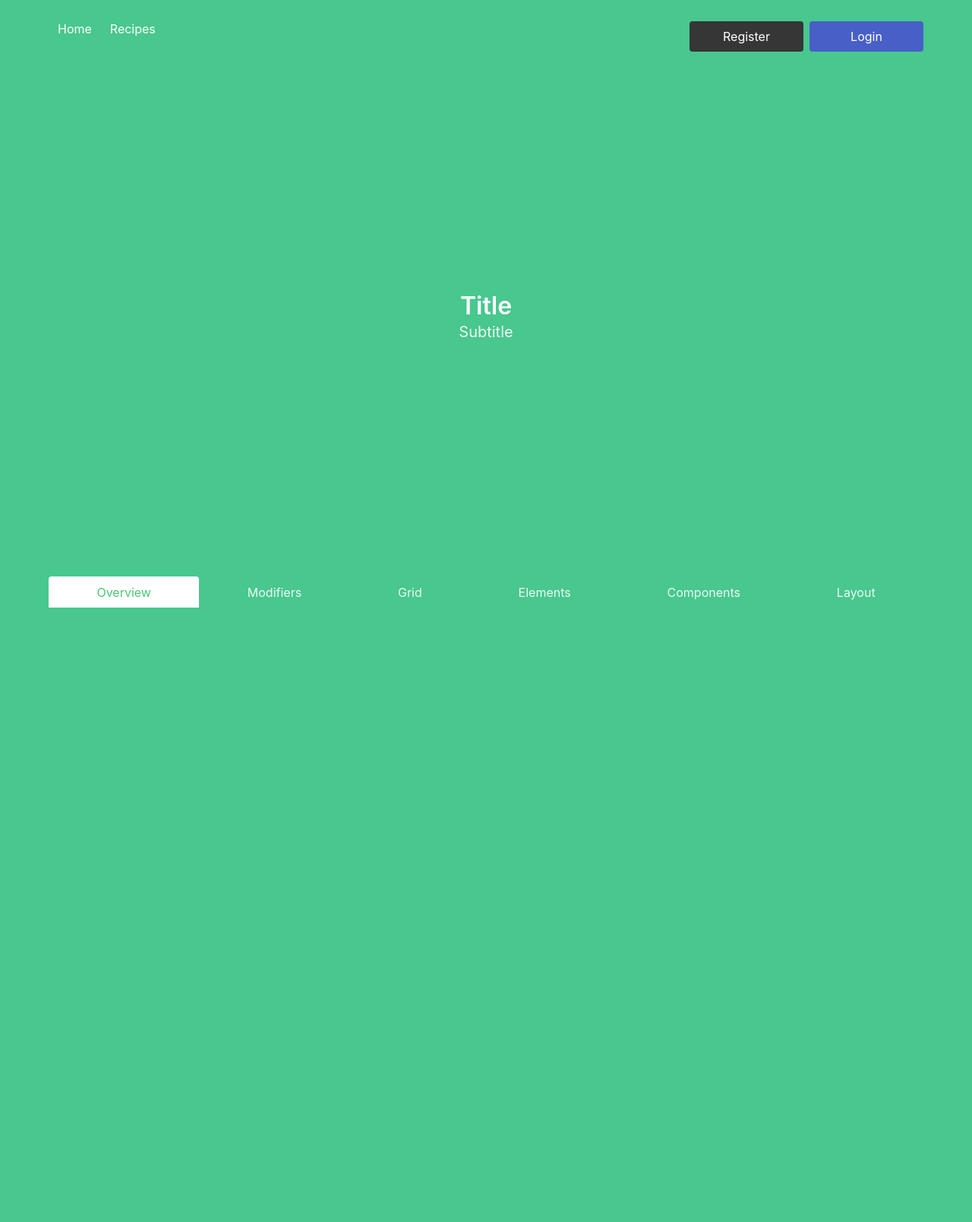
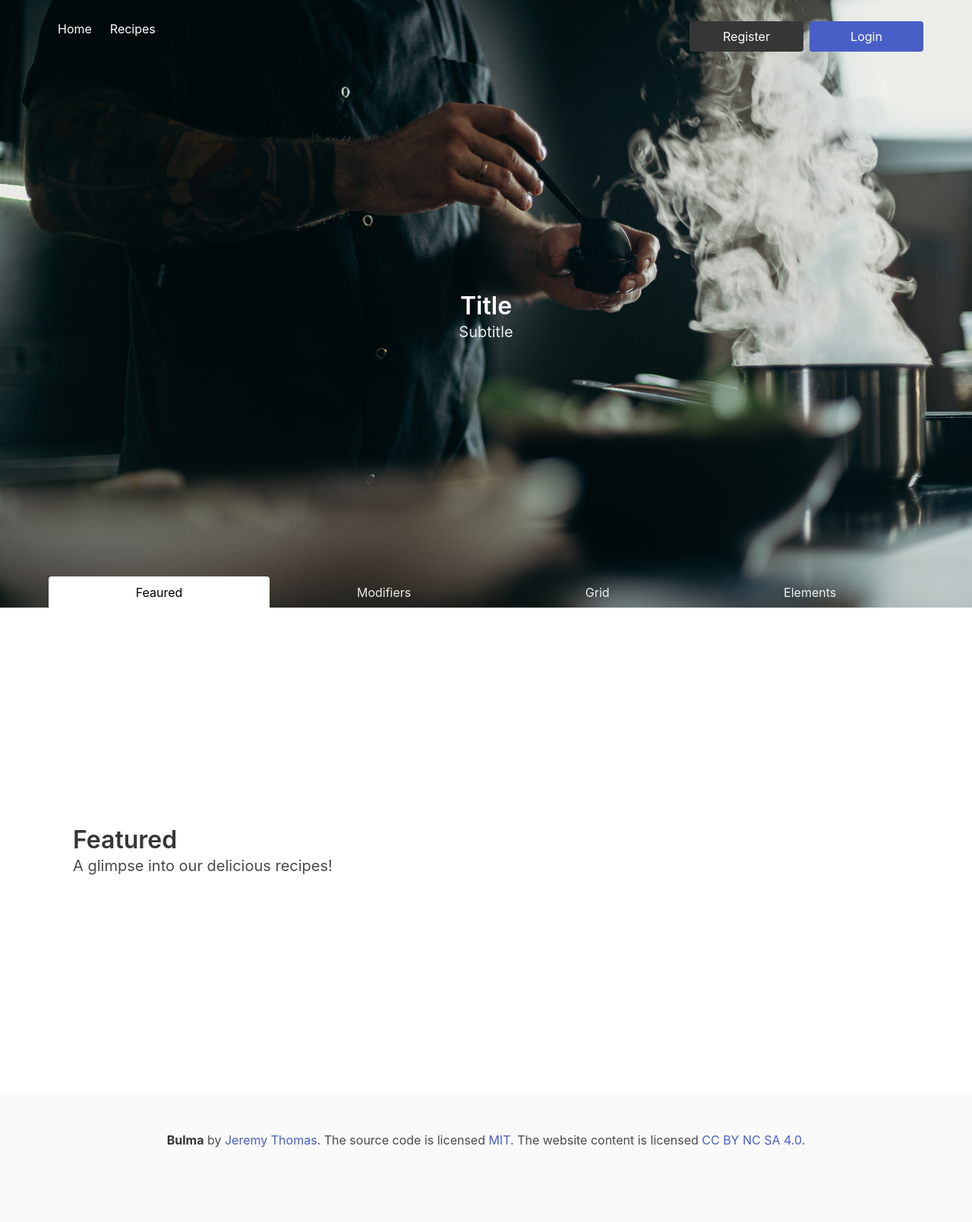
Before and after one commit to aaronsnig501/cook-book, a Flask app: page / in a window 1280 px wide. Shown: the whole page at 76% size. Before the commit the page ends 800 px from the top, so only its background shows below. Run offline with Flask 2, Linux system fonts and the light colour scheme; some libraries are stand-ins or nearby versions.

Commit message:
(feat): expand on homepage

```diff
--- a/static/css/styles.css
+++ b/static/css/styles.css
@@ -2,8 +2,16 @@
   margin: 0 12.5% !important;
 }
 
+.hero {
+  background-image: url(../images/background.jpg);
+  background-size: cover;
+  height: 100%;
+  background-position: center;
+  background-repeat: no-repeat;
+}
+
 .hero.is-success .tabs.is-boxed li.is-active a {
-  color: #48c774 !important;
+  color: #000 !important;
 }
 
 .interactive-bg {
--- a/templates/index.html
+++ b/templates/index.html
@@ -24,7 +24,7 @@
       <div class="container">
         <ul>
           <li class="is-active">
-            <a>Overview</a>
+            <a>Feaured</a>
           </li>
           <li>
             <a>Modifiers</a>
@@ -35,15 +35,24 @@
           <li>
             <a>Elements</a>
           </li>
-          <li>
-            <a>Components</a>
-          </li>
-          <li>
-            <a>Layout</a>
-          </li>
         </ul>
       </div>
     </nav>
   </div>
 </section>
+<section class="section is-large">
+  <h1 class="title">Featured</h1>
+  <h2 class="subtitle">
+    A glimpse into our delicious recipes!
+  </h2>
+</section>
+<footer class="footer">
+  <div class="content has-text-centered">
+    <p>
+      <strong>Bulma</strong> by <a href="https://jgthms.com">Jeremy Thomas</a>. The source code is licensed
+      <a href="http://opensource.org/licenses/mit-license.php">MIT</a>. The website content
+      is licensed <a href="http://creativecommons.org/licenses/by-nc-sa/4.0/">CC BY NC SA 4.0</a>.
+    </p>
+  </div>
+</footer>
 {% endblock %}
```
Also changed, not shown: static/images/background.jpg (added).
